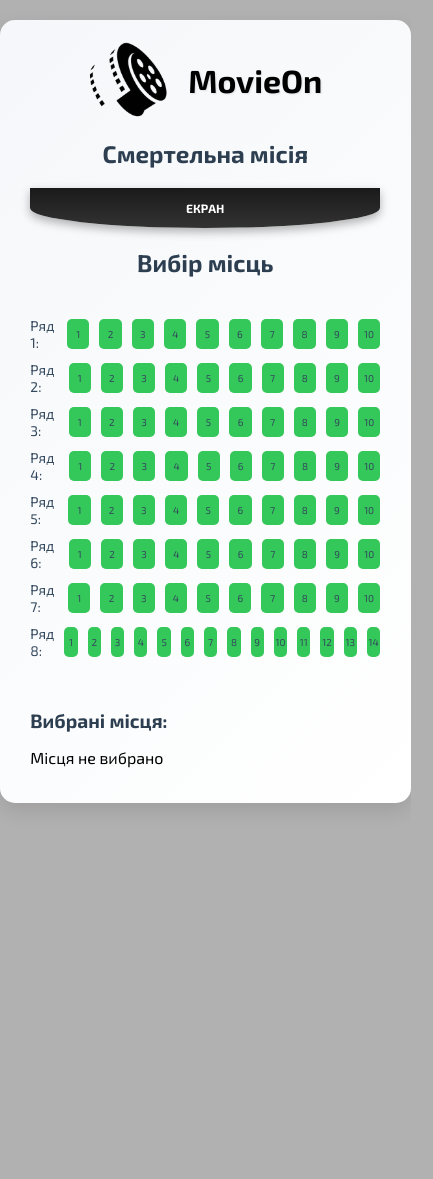
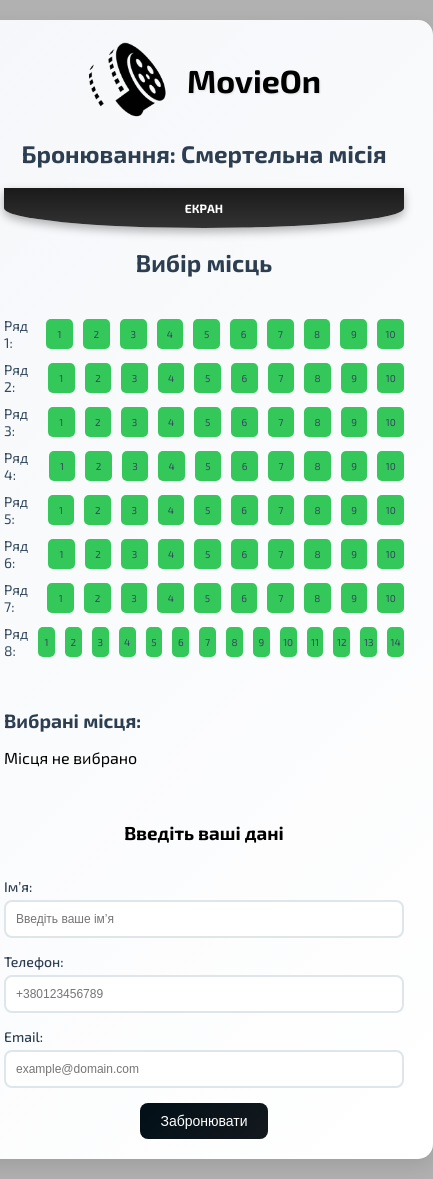
Before and after one commit to KiberKotletochka/Cinema_Lab, a React (Create React App) app in the folder cinema_lab/: page /booking/1 in a window 390 px wide. Shown: the whole page, 433 px wide, since content can reach past the window. Before the commit the page ends 844 px from the top, so only its background shows below. Built offline with nearby package versions, Linux system fonts and the light colour scheme.

Commit message:
Lab 10 completed

```diff
--- a/cinema_lab/package.json
+++ b/cinema_lab/package.json
@@ -11,6 +11,7 @@
     "react-dom": "^19.1.0",
     "react-router-dom": "^7.6.0",
     "react-scripts": "5.0.1",
+    "react-toastify": "^11.0.5",
     "web-vitals": "^2.1.4"
   },
   "scripts": {
--- a/cinema_lab/src/components/CinemaHall.jsx
+++ b/cinema_lab/src/components/CinemaHall.jsx
@@ -1,19 +1,23 @@
 import React, { useState } from 'react';
 import '../css/CinemaHall.css';
 
-function CinemaHall() {
+function CinemaHall({ onSeatsChange, bookedSeats = [] }) {
   const rows = 8;
   const seatsPerRow = 10;
-    const lastRowSeats = 14; // Останній ряд має 14 місць
+  const lastRowSeats = 14;
   const [selectedSeats, setSelectedSeats] = useState([]);
 
   const toggleSeat = (row, seat) => {
     const seatId = `${row}-${seat}`;
+    if (bookedSeats.includes(seatId)) return; // Забороняємо вибір заброньованих місць
+    let updatedSeats;
     if (selectedSeats.includes(seatId)) {
-        setSelectedSeats(selectedSeats.filter(id => id !== seatId));
+      updatedSeats = selectedSeats.filter(id => id !== seatId);
     } else {
-        setSelectedSeats([...selectedSeats, seatId]);
+      updatedSeats = [...selectedSeats, seatId];
     }
+    setSelectedSeats(updatedSeats);
+    onSeatsChange(updatedSeats);
   };
 
   const renderSeats = () => {
@@ -27,11 +31,12 @@
       for (let seat = startSeat; seat <= endSeat; seat++) {
         const seatId = `${row}-${seat}`;
         const isSelected = selectedSeats.includes(seatId);
+        const isBooked = bookedSeats.includes(seatId);
         rowSeats.push(
           <div
             key={seatId}
-              className={`seat ${isSelected ? 'selected' : 'available'}`}
-              onClick={() => toggleSeat(row, seat)}
+            className={`seat ${isBooked ? 'booked' : isSelected ? 'selected' : 'available'}`}
+            onClick={() => !isBooked && toggleSeat(row, seat)}
           >
             {seat}
           </div>
--- a/cinema_lab/src/css/CinemaHall.css
+++ b/cinema_lab/src/css/CinemaHall.css
@@ -14,7 +14,7 @@
 
   .seats-grid {
     width: 100%;
-    max-width: 800px; /* Збільшено з 600px до 800px */
+    max-width: 800px;
   }
 
   .seat-row {
@@ -24,7 +24,7 @@
     margin-bottom: 10px;
     font-size: 14px;
     color: #34495e;
-    justify-content: center; /* Центруємо ряд для симетрії */
+    justify-content: center;
   }
 
   .seat {
@@ -46,13 +46,22 @@
     background-color: #3498db; /* Синій для вибраних */
   }
 
-  .seat:hover {
+  .seat.booked {
+    background-color: #e74c3c; /* Червоний для заброньованих */
+    cursor: not-allowed;
+  }
+
+  .seat.available:hover {
+    opacity: 0.8;
+  }
+
+  .seat.selected:hover {
     opacity: 0.8;
   }
 
   .selected-seats {
     width: 100%;
-    max-width: 800px; /* Збільшено з 600px до 800px */
+    max-width: 800px;
     text-align: left;
   }
 
@@ -83,10 +92,10 @@
 
   .screen {
     width: 100%;
-    max-width: 800px; /* Відповідає ширині seats-grid */
+    max-width: 800px;
     height: 60px;
-    background: linear-gradient(180deg, #1a1a1a, #333); /* Темний градієнт для екрану */
-    border-radius: 0 0 50% 50%; /* Вигнутий знизу */
+    background: linear-gradient(180deg, #1a1a1a, #333);
+    border-radius: 0 0 50% 50%;
     margin-bottom: 20px;
     box-shadow: 0 4px 10px rgba(0, 0, 0, 0.3);
     display: flex;
@@ -98,6 +107,69 @@
     text-transform: uppercase;
   }
 
+  .booking-form {
+    width: 100%;
+    max-width: 800px;
+    display: flex;
+    flex-direction: column;
+    align-items: center;
+    gap: 15px;
+    margin-top: 20px;
+  }
+
+  .form-group {
+    width: 100%;
+    max-width: 400px;
+    display: flex;
+    flex-direction: column;
+    gap: 5px;
+  }
+
+  .form-group label {
+    font-size: 14px;
+    color: #2c3e50;
+    font-weight: 500;
+  }
+
+  .form-group input {
+    padding: 10px;
+    font-size: 14px;
+    border: 2px solid #dfe6e9;
+    border-radius: 8px;
+    transition: border-color 0.3s;
+  }
+
+  .form-group input:focus {
+    outline: none;
+    border-color: #3498db;
+    box-shadow: 0 0 5px rgba(52, 152, 219, 0.3);
+  }
+
+  .input-error {
+    border-color: #e74c3c !important;
+  }
+
+  .error {
+    color: #e74c3c;
+    font-size: 12px;
+  }
+
+  .submit-button {
+    padding: 10px 20px;
+    font-size: 16px;
+    color: white;
+    background: linear-gradient(135deg, #010f18, #14191d);
+    border: none;
+    border-radius: 8px;
+    cursor: pointer;
+    transition: transform 0.2s, box-shadow 0.2s;
+  }
+
+  .submit-button:hover {
+    transform: translateY(-2px);
+    box-shadow: 0 4px 10px rgba(0, 0, 0, 0.2);
+  }
+
   @media (max-width: 768px) {
     .cinema-hall h2 {
       font-size: 1.5rem;
@@ -105,8 +177,9 @@
 
     .seats-grid,
     .selected-seats,
-    .screen {
-      max-width: 600px; /* Зменшено для середніх екранів */
+    .screen,
+    .booking-form {
+      max-width: 600px;
     }
 
     .seat {
@@ -123,13 +196,22 @@
       height: 50px;
       font-size: 14px;
     }
+
+    .form-group input {
+      font-size: 12px;
+    }
+
+    .submit-button {
+      font-size: 14px;
+    }
   }
 
   @media (max-width: 480px) {
     .seats-grid,
     .selected-seats,
-    .screen {
-      max-width: 350px; /* Зменшено для малих екранів */
+    .screen,
+    .booking-form {
+      max-width: 400px;
     }
 
     .seat {
@@ -146,4 +228,12 @@
       height: 40px;
       font-size: 12px;
     }
+
+    .form-group input {
+      font-size: 12px;
+    }
+
+    .submit-button {
+      font-size: 14px;
+    }
   }
--- a/cinema_lab/src/css/MovieList.css
+++ b/cinema_lab/src/css/MovieList.css
@@ -153,7 +153,7 @@
   padding: 10px 20px;
   font-size: 16px;
   color: white;
-  background: linear-gradient(135deg, #3498db, #2980b9);
+  background: linear-gradient(135deg, #010f18, #14191d);
   border-radius: 8px;
   text-decoration: none;
   text-align: center;
--- a/cinema_lab/src/pages/Booking.jsx
+++ b/cinema_lab/src/pages/Booking.jsx
@@ -1,22 +1,135 @@
-import React from 'react';
+import React, { useState, useEffect } from 'react';
 import { useParams } from 'react-router-dom';
+import { toast } from 'react-toastify';
 import CinemaHall from '../components/CinemaHall';
 import moviesData from '../data/movies';
+import { saveBooking, getBookedSeatsByMovieId } from '../services/BookingService';
 import '../css/CinemaHall.css';
 
 function Booking() {
   const { id } = useParams();
-    const movie = moviesData.find(movie => movie.id === parseInt(id));
+  const movieId = parseInt(id);
+  const movie = moviesData.find(movie => movie.id === movieId);
+  const [selectedSeats, setSelectedSeats] = useState([]);
+  const [bookedSeats, setBookedSeats] = useState([]);
+  const [formData, setFormData] = useState({
+    name: '',
+    phone: '',
+    email: '',
+  });
+  const [errors, setErrors] = useState({});
+
+  useEffect(() => {
+    const seats = getBookedSeatsByMovieId(movieId);
+    setBookedSeats(seats);
+  }, [movieId]);
 
   if (!movie) {
     return <div>Фільм не знайдено</div>;
   }
 
+  const handleInputChange = (e) => {
+    const { name, value } = e.target;
+    setFormData({ ...formData, [name]: value });
+  };
+
+  const validateForm = () => {
+    const newErrors = {};
+    if (!formData.name || formData.name.length < 2) {
+      newErrors.name = 'Ім’я обов’язкове і має містити щонайменше 2 символи';
+    }
+    if (!formData.phone || !/^\+?\d{10,12}$/.test(formData.phone)) {
+      newErrors.phone = 'Введіть коректний номер телефону (10–12 цифр, можна з +)';
+    }
+    if (!formData.email || !/^[^\s@]+@[^\s@]+\.[^\s@]+$/.test(formData.email)) {
+      newErrors.email = 'Введіть коректний email';
+    }
+    if (selectedSeats.length === 0) {
+      newErrors.seats = 'Виберіть щонайменше одне місце';
+    }
+    setErrors(newErrors);
+    if (Object.keys(newErrors).length > 0) {
+      toast.error('Будь ласка, виправте помилки у формі', {
+        position: 'top-right',
+        autoClose: 3000,
+      });
+    }
+    return Object.keys(newErrors).length === 0;
+  };
+
+  const handleSubmit = (e) => {
+    e.preventDefault();
+    if (validateForm()) {
+      const newBooking = {
+        id: Date.now(),
+        movieId: movie.id,
+        movieTitle: movie.title,
+        seats: selectedSeats,
+        user: formData,
+        timestamp: new Date().toISOString(),
+      };
+      saveBooking(newBooking);
+      setBookedSeats([...bookedSeats, ...selectedSeats]);
+      setFormData({ name: '', phone: '', email: '' });
+      setSelectedSeats([]);
+      toast.success('Бронювання успішно збережено!', {
+        position: 'top-right',
+        autoClose: 3000,
+      });
+    }
+  };
+
   return (
     <div className="booking">
-        <h2>{movie.title}</h2>
+      <h2>Бронювання: {movie.title}</h2>
       <div className="screen">Екран</div>
-        <CinemaHall />
+      <CinemaHall onSeatsChange={setSelectedSeats} bookedSeats={bookedSeats} />
+      <form className="booking-form" onSubmit={handleSubmit}>
+        <h3>Введіть ваші дані</h3>
+        <div className="form-group">
+          <label htmlFor="name">Ім’я:</label>
+          <input
+            type="text"
+            id="name"
+            name="name"
+            value={formData.name}
+            onChange={handleInputChange}
+            className={errors.name ? 'input-error' : ''}
+            placeholder="Введіть ваше ім’я"
+          />
+          {errors.name && <span className="error">{errors.name}</span>}
+        </div>
+        <div className="form-group">
+          <label htmlFor="phone">Телефон:</label>
+          <input
+            type="tel"
+            id="phone"
+            name="phone"
+            value={formData.phone}
+            onChange={handleInputChange}
+            className={errors.phone ? 'input-error' : ''}
+            placeholder="+380123456789"
+          />
+          {errors.phone && <span className="error">{errors.phone}</span>}
+        </div>
+        <div className="form-group">
+          <label htmlFor="email">Email:</label>
+          <input
+            type="email"
+            id="email"
+            name="email"
+            value={formData.email}
+            onChange={handleInputChange}
+            className={errors.email ? 'input-error' : ''}
+            placeholder="example@domain.com"
+          />
+          {errors.email && <span className="error">{errors.email}</span>}
+        </div>
+        {errors.seats && <span className="error">{errors.seats}</span>}
+        <button type="submit" className="submit-button">
+          Забронювати
+        </button>
+      </form>
     </div>
   );
 }
--- /dev/null
+++ b/cinema_lab/src/services/BookingService.js
@@ -0,0 +1,14 @@
+const saveBooking = (booking) => {
+    const bookings = JSON.parse(localStorage.getItem('bookings') || '[]');
+    const updatedBookings = [...bookings, booking];
+    localStorage.setItem('bookings', JSON.stringify(updatedBookings));
+  };
+
+  const getBookedSeatsByMovieId = (movieId) => {
+    const bookings = JSON.parse(localStorage.getItem('bookings') || '[]');
+    const movieBookings = bookings.filter(booking => booking.movieId === movieId);
+    const bookedSeats = movieBookings.flatMap(booking => booking.seats);
+    return bookedSeats;
+  };
+
+  export { saveBooking, getBookedSeatsByMovieId };
```
Also changed, not shown: 1 other file (tests, documents, lock files or other folders). Lines whose indentation alone changed are shown as unchanged.
